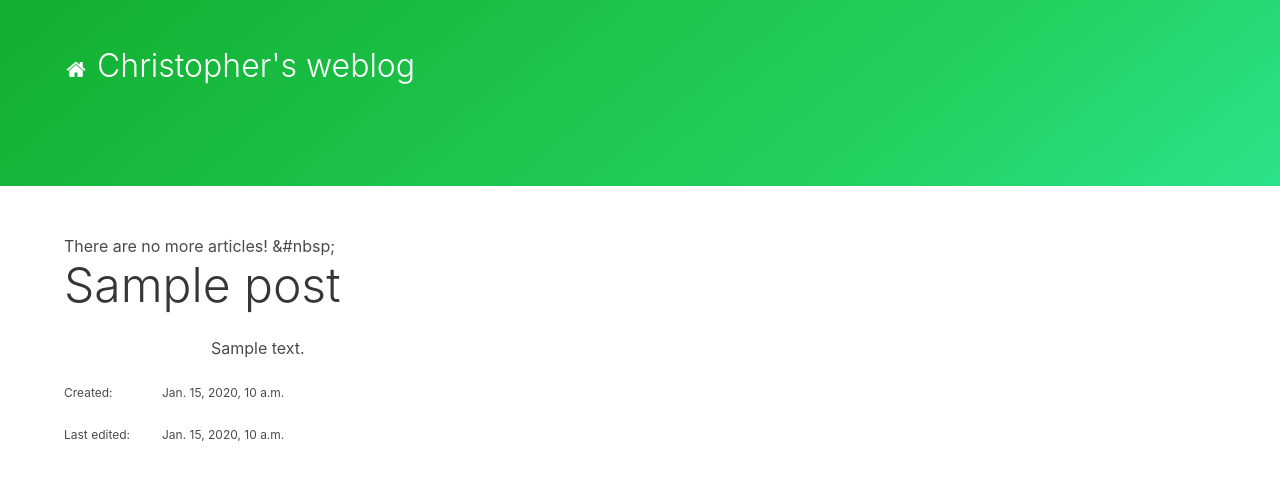
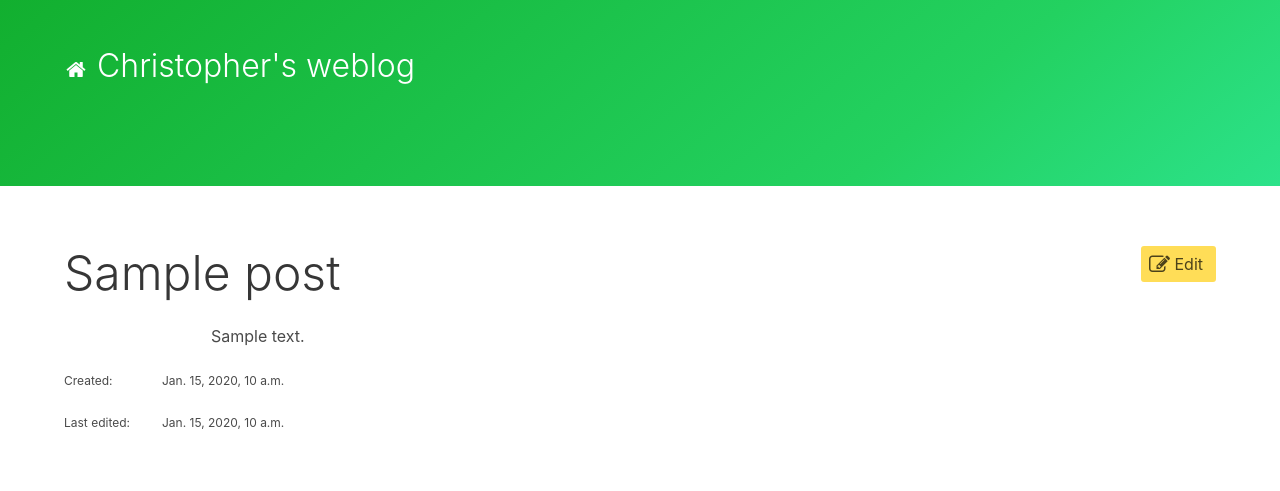
Before and after one commit to ctp-placebo/djangoblog, a Django app: page /post/1/ in a window 1280 px wide. Shown: the top 491 px of the page. Run offline with Django 3.2, Linux system fonts and the light colour scheme; tables that the repository leaves empty hold one stand-in row (values such as "Sample post").

Commit message:
Updated edit_blog form

```diff
--- a/blog/templates/blog/header.html
+++ b/blog/templates/blog/header.html
@@ -28,7 +28,7 @@
                         <a href="{% url 'post_list' %}">Christopher's weblog</a>
                     </h1>
                         <a href="{% url 'post_new' %}" class="is-right">
-                            <span class=" icon">
+                            <span class="icon">
                                 <i class="fa-plus-circle-o is-right"></i>
                             </span>
                         </a>
--- a/blog/templates/blog/post_detail.html
+++ b/blog/templates/blog/post_detail.html
@@ -4,8 +4,16 @@
     <section class="section">
         <div class="container">
 
-            {% if next_page %}<a href="{{ next_page.get_absolute_url }}">Next</a></p>{% else %}<span class="disabled">There are no more articles!</span>{% endif %}
-            {% if prev_page %}<a href="{{ prev_page.get_absolute_url }}">Previous</a></p>{% else %}<span class="disabled">&#nbsp;</span>{% endif %}
+            <div class="field">
+                <div class="control">
+                    <a class="button is-warning is-pulled-right" href="{% url 'post_edit' pk=post.pk %}">
+                    <span class="icon">
+                        <i class="fa fa-edit"></i>
+                    </span>
+                    <span>Edit</span>
+                    </a>
+                </div>
+            </div>
 
             <h1 class="title is-1">{{ post.title }}</h1>
             <div class="columns is-centered">
--- a/blog/urls.py
+++ b/blog/urls.py
@@ -7,4 +7,5 @@ urlpatterns = [
     url(r'^$', views.post_list, name='post_list'),
     url(r'^post/(?P<pk>\d+)/$', views.post_detail, name='post_detail'),
     url(r'^post/new/$', views.post_new, name="post_new"),
+    url(r'^post/(?P<pk>\d+)/edit/$', views.post_edit, name='post_edit'),
 ]
--- a/blog/views.py
+++ b/blog/views.py
@@ -51,3 +51,17 @@ def post_new(request):
     return render(request, 'blog/post_edit.html', {
         'form': form,
         })
+
+def post_edit(request, pk):
+    post = get_object_or_404(Post, pk=pk)
+    if request.method == "POST":
+        form = PostForm(request.POST, instance=post)
+        if form.is_valid():
+            post = form.save(commit=False)
+            post.author = request.user
+            post.last_edited = timezone.now()
+            post.save()
+            return redirect('post_detail', pk=post.pk)
+    else:
+        form = PostForm(instance=post)
+    return render(request, 'blog/post_edit.html', {'form': form})
--- a/cupar/settings.py
+++ b/cupar/settings.py
@@ -20,7 +20,7 @@ BASE_DIR = os.path.dirname(os.path.dirname(os.path.abspath(__file__)))
 # See https://docs.djangoproject.com/en/1.11/howto/deployment/checklist/
 
 # SECURITY WARNING: keep the secret key used in production secret!
-SECRET_KEY = 'f2i)%1yajvtpybhfyuhp-8#b%*2962a33qkm$d+ru$_1!ki^n#'
+
 
 # SECURITY WARNING: don't run with debug turned on in production!
 DEBUG = True
```
Also changed, not shown: 1 other file.
